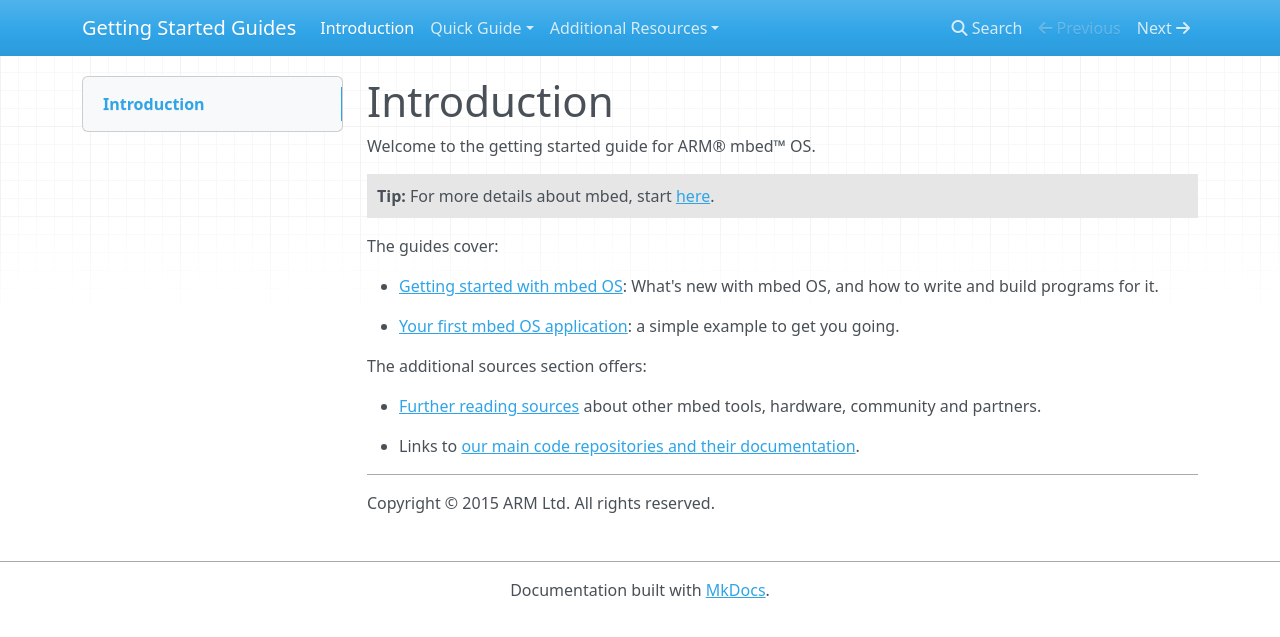
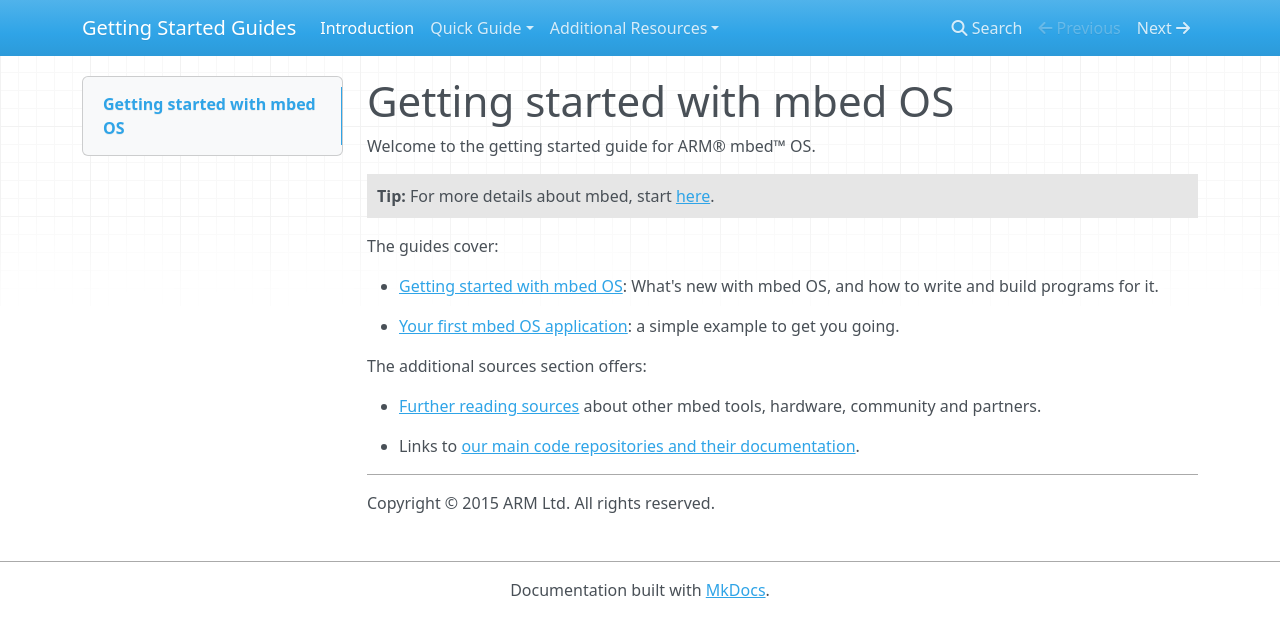
Before and after one commit to ARMmbed/GettingStartedmbedOS, an MkDocs documentation site: the page built from Docs/index.md, in a window 1280 px wide. Shown: the top 637 px of the page. Built offline with MkDocs 1.6.1, drawn with Linux system fonts in a browser that asks for light colours; nearby versions of some CDN libraries; old or Windows-style settings are respelled for this version of MkDocs.

Commit message:
New title

```diff
--- a/Docs/index.md
+++ b/Docs/index.md
@@ -1,4 +1,4 @@
-# Introduction
+# Getting started with mbed OS
 
 Welcome to the getting started guide for ARM® mbed™ OS.
 
```
